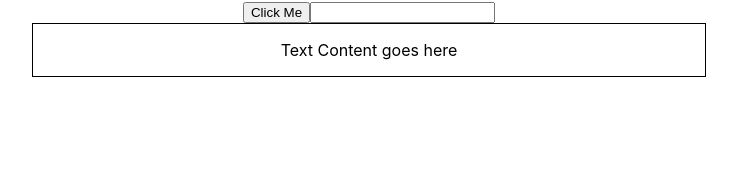
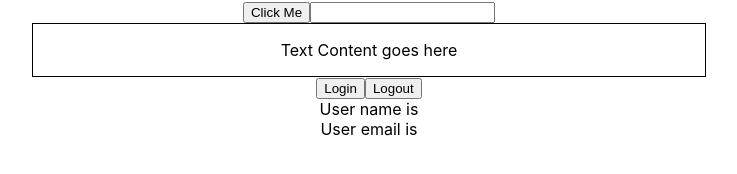
Before and after one commit to jerrycode06/react-typescript-reference, a React (Create React App) app: page / in a window 1280 px wide. Shown: the part 488-662 px from the top of the page, without its empty margins (271-1008 px from the left). Built offline with nearby package versions, Linux system fonts and the light colour scheme.

Commit message:
useState types intro

```diff
--- a/src/App.tsx
+++ b/src/App.tsx
@@ -8,6 +8,8 @@
 import Button from "./components/Button";
 import Input from "./components/Input";
 import Container from "./components/Container";
+// import LoggedIn from "./components/state/LoggedIn";
+import User from "./components/state/User";
 
 function App() {
   const personName = {
@@ -56,6 +58,7 @@
           margin: "auto",
         }}
       />
+      <User />
     </div>
   );
 }
--- /dev/null
+++ b/src/components/state/LoggedIn.tsx
@@ -0,0 +1,18 @@
+import { useState } from "react";
+
+export default function LoggedIn() {
+  const [loggedIn, setLoggedIn] = useState(false);
+  const handleLogin = () => {
+    setLoggedIn(true);
+  };
+  const handleLogOut = () => {
+    setLoggedIn(false);
+  };
+  return (
+    <div>
+      <button onClick={handleLogin}>Login</button>
+      <button onClick={handleLogOut}>Logout</button>
+      <div>User is {loggedIn ? "Logged In" : "Logged Out"}</div>
+    </div>
+  );
+}
--- /dev/null
+++ b/src/components/state/User.tsx
@@ -0,0 +1,30 @@
+import { useState } from "react";
+
+type AuthUser = {
+  name: string;
+  email: string;
+};
+
+export default function User() {
+  const [user, setUser] = useState<AuthUser | null>(null);
+
+  const handleLogin = () => {
+    setUser({
+      name: "Jerry",
+      email: "jerry@gmail.com",
+    });
+  };
+
+  const handleLogout = () => {
+    setUser(null);
+  };
+
+  return (
+    <div>
+      <button onClick={handleLogin}>Login</button>
+      <button onClick={handleLogout}>Logout</button>
+      <div>User name is {user?.name}</div>
+      <div>User email is {user?.email}</div>
+    </div>
+  );
+}
```
